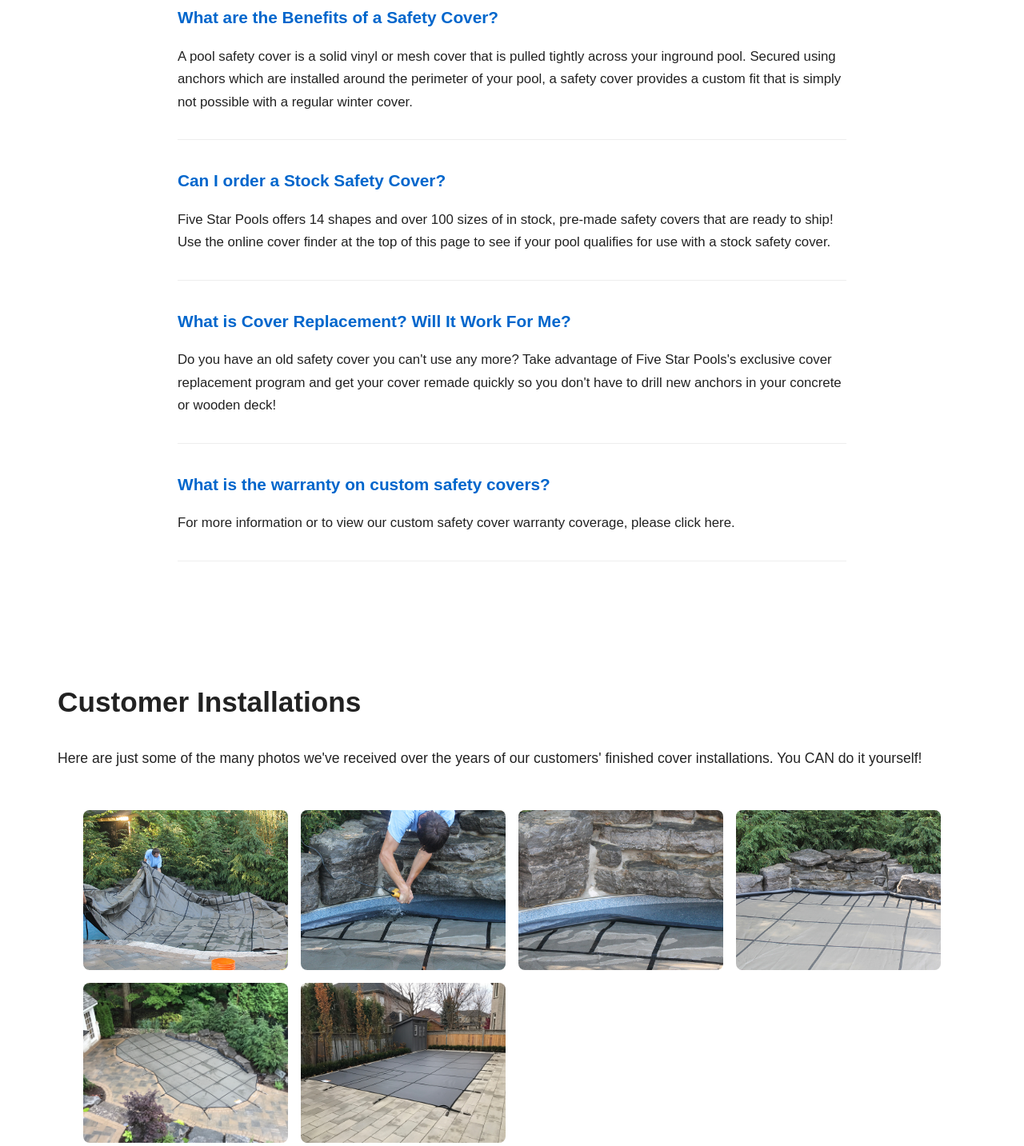
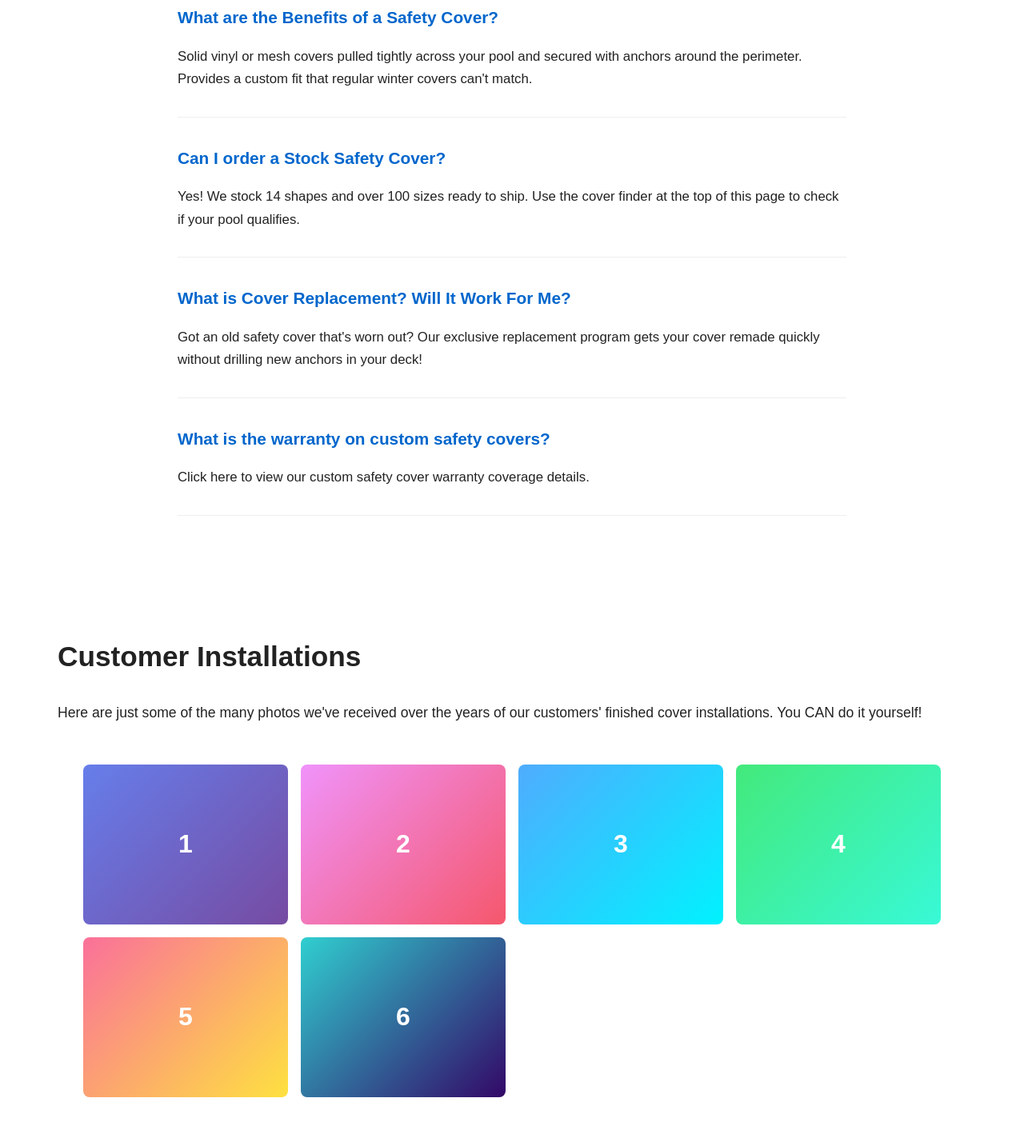
Before and after one commit to diansheng92/pool, a website: page public/index.html in a window 1280 px wide. Shown: the part 5947-7380 px from the top of the page at 80% size. Drawn offline with Linux system fonts and the light colour scheme.

Commit message:
refactor: rewrite FAQ section for clarity
- Simplified FAQ intro and all 5 answers
- Replaced installation gallery images with numbered gradient placeholders
- Made content more concise and customer-friendly

```diff
--- a/public/index.html
+++ b/public/index.html
@@ -1032,31 +1032,31 @@
     <!-- FAQ Section -->
     <section class="faq-section">
         <h2>Safety Cover FAQs</h2>
-        <p>Have questions regarding safety covers? We have the answers! Here are answers to some of the most common questions we receive regarding inground pool safety covers.</p>
+        <p>Questions about safety covers? We've got answers to the most common questions about inground pool safety covers.</p>
 
         <div class="faq-item">
             <h4>What is a Safety Cover?</h4>
-            <p>Safety covers are light weight yet extremely strong inground swimming pool covers that prevent your pets and children from falling in to your pool during the Winter, while also keeping dirt, leaves and stagnant water out.</p>
+            <p>Lightweight yet extremely strong covers that protect pets and children from falling into your pool during winter, while keeping out dirt, leaves, and stagnant water.</p>
         </div>
 
         <div class="faq-item">
             <h4>What are the Benefits of a Safety Cover?</h4>
-            <p>A pool safety cover is a solid vinyl or mesh cover that is pulled tightly across your inground pool. Secured using anchors which are installed around the perimeter of your pool, a safety cover provides a custom fit that is simply not possible with a regular winter cover.</p>
+            <p>Solid vinyl or mesh covers pulled tightly across your pool and secured with anchors around the perimeter. Provides a custom fit that regular winter covers can't match.</p>
         </div>
 
         <div class="faq-item">
             <h4>Can I order a Stock Safety Cover?</h4>
-            <p>Five Star Pools offers 14 shapes and over 100 sizes of in stock, pre-made safety covers that are ready to ship! Use the online cover finder at the top of this page to see if your pool qualifies for use with a stock safety cover.</p>
+            <p>Yes! We stock 14 shapes and over 100 sizes ready to ship. Use the cover finder at the top of this page to check if your pool qualifies.</p>
         </div>
 
         <div class="faq-item">
             <h4>What is Cover Replacement? Will It Work For Me?</h4>
-            <p>Do you have an old safety cover you can't use any more? Take advantage of Five Star Pools's exclusive cover replacement program and get your cover remade quickly so you don't have to drill new anchors in your concrete or wooden deck!</p>
+            <p>Got an old safety cover that's worn out? Our exclusive replacement program gets your cover remade quickly without drilling new anchors in your deck!</p>
         </div>
 
         <div class="faq-item">
             <h4>What is the warranty on custom safety covers?</h4>
-            <p>For more information or to view our custom safety cover warranty coverage, please click here.</p>
+            <p>Click here to view our custom safety cover warranty coverage details.</p>
         </div>
     </section>
 
@@ -1066,12 +1066,12 @@
         <p>Here are just some of the many photos we've received over the years of our customers' finished cover installations. You CAN do it yourself!</p>
 
         <div class="gallery">
-            <img src="images/install-1.jpg" alt="Installation Step 1">
-            <img src="images/install-2.jpg" alt="Installation Step 2">
-            <img src="images/install-3.jpg" alt="Installation Step 3">
-            <img src="images/install-4.jpg" alt="Installation Step 4">
-            <img src="images/install-5.jpg" alt="Completed Installation">
-            <img src="images/install-6.jpg" alt="Rectangle Pool Cover">
+            <div style="width: 100%; height: 200px; background: linear-gradient(135deg, #667eea 0%, #764ba2 100%); border-radius: 8px; display: flex; align-items: center; justify-content: center; color: white; font-size: 2rem; font-weight: bold;">1</div>
+            <div style="width: 100%; height: 200px; background: linear-gradient(135deg, #f093fb 0%, #f5576c 100%); border-radius: 8px; display: flex; align-items: center; justify-content: center; color: white; font-size: 2rem; font-weight: bold;">2</div>
+            <div style="width: 100%; height: 200px; background: linear-gradient(135deg, #4facfe 0%, #00f2fe 100%); border-radius: 8px; display: flex; align-items: center; justify-content: center; color: white; font-size: 2rem; font-weight: bold;">3</div>
+            <div style="width: 100%; height: 200px; background: linear-gradient(135deg, #43e97b 0%, #38f9d7 100%); border-radius: 8px; display: flex; align-items: center; justify-content: center; color: white; font-size: 2rem; font-weight: bold;">4</div>
+            <div style="width: 100%; height: 200px; background: linear-gradient(135deg, #fa709a 0%, #fee140 100%); border-radius: 8px; display: flex; align-items: center; justify-content: center; color: white; font-size: 2rem; font-weight: bold;">5</div>
+            <div style="width: 100%; height: 200px; background: linear-gradient(135deg, #30cfd0 0%, #330867 100%); border-radius: 8px; display: flex; align-items: center; justify-content: center; color: white; font-size: 2rem; font-weight: bold;">6</div>
         </div>
     </section>
 
```
